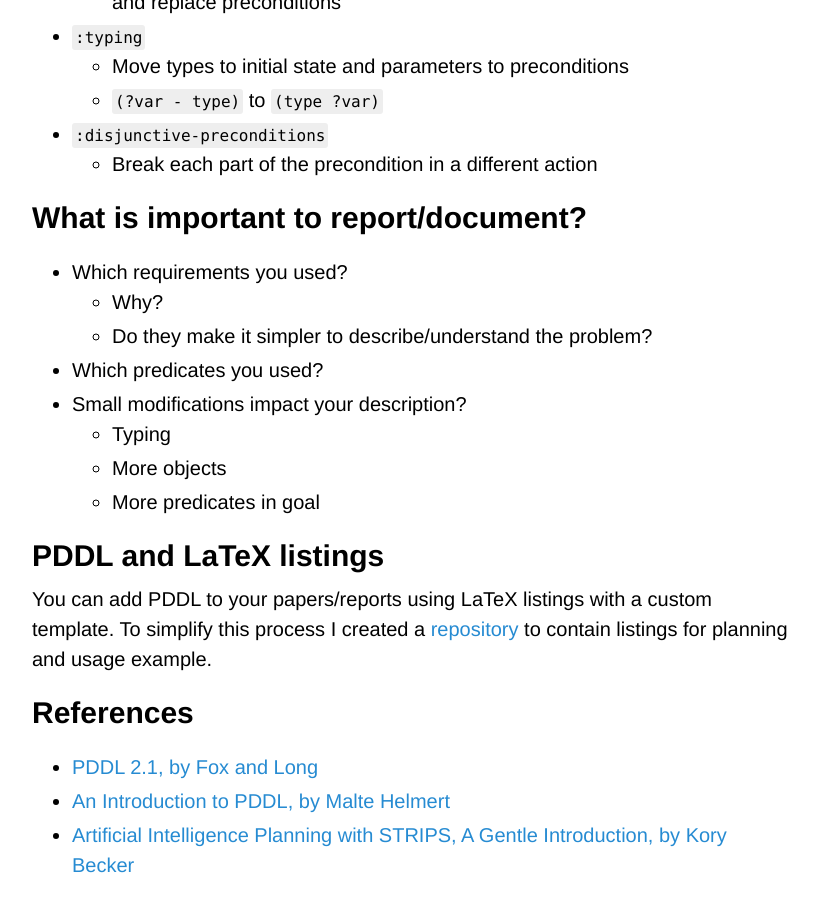
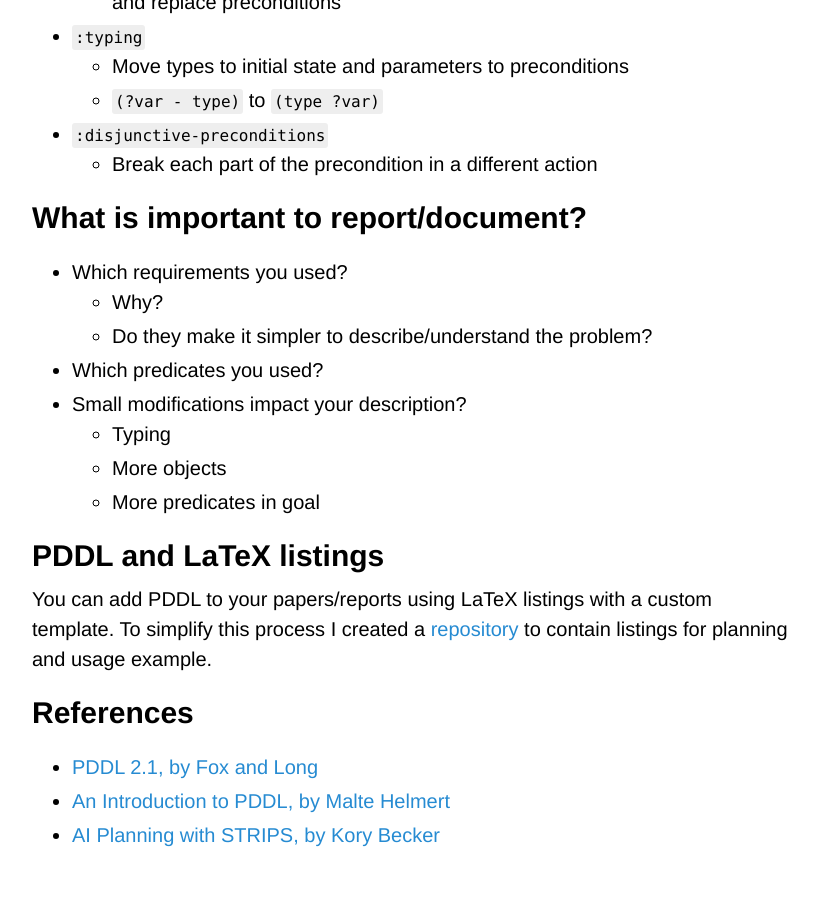
Before and after one commit to Maumagnaguagno/maumagnaguagno.github.io, a Jekyll site: the page built from pddl.md, in a window 1280 px wide and 900 px high, scrolled down 3775 px. Shown: the whole window, without its empty margins (228-1046 px from the left). Built offline with Jekyll 4.4.1, drawn with Linux system fonts in a browser that asks for light colours; our own code applies the rules of GitHub Pages for plain Markdown files; after the commit the page ends 4645 px from its top, so only the background shows below that.

Commit message:
Shorter link in PDDL references to avoid line breaking

```diff
--- a/pddl.md
+++ b/pddl.md
@@ -157,4 +157,4 @@ To simplify this process I created a [repository](https://github.com/Maumagnagua
 ## References
 - [PDDL 2.1, by Fox and Long](https://helios.hud.ac.uk/scommv/IPC-14/repository/fox-long-jair-2003.pdf)
 - [An Introduction to PDDL, by Malte Helmert](https://www.cs.toronto.edu/~sheila/2542/s14/A1/introtopddl2.pdf)
-- [Artificial Intelligence Planning with STRIPS, A Gentle Introduction, by Kory Becker](http://www.primaryobjects.com/2015/11/06/artificial-intelligence-planning-with-strips-a-gentle-introduction/)
+- [AI Planning with STRIPS, by Kory Becker](http://www.primaryobjects.com/2015/11/06/artificial-intelligence-planning-with-strips-a-gentle-introduction/)
```
